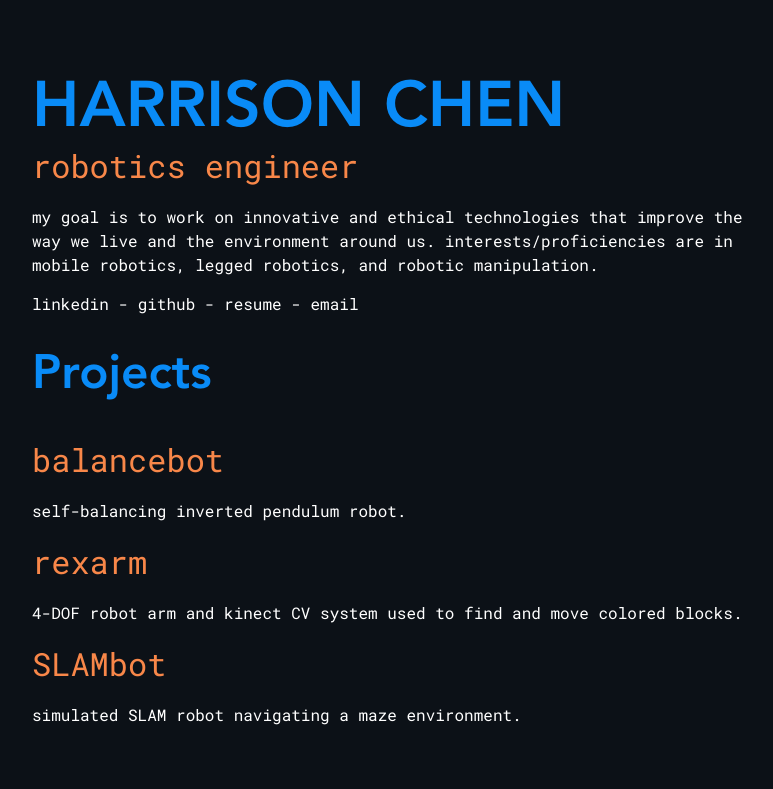
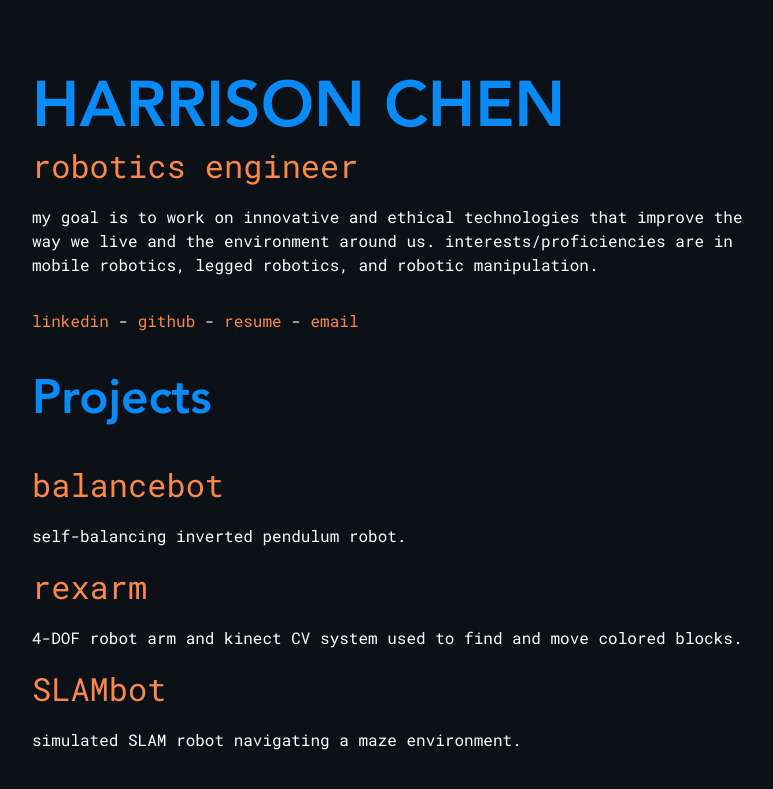
Before and after one commit to chen-harrison/chen-harrison.github.io, a Jekyll site: the page built from index.md, in a window 1280 px wide. Shown: the top 789 px of the page, without its empty margins (238-1011 px from the left). Built offline with Jekyll 4.4.1, drawn with Linux system fonts in a browser that asks for light colours.

Commit message:
move links to include, font color changes

```diff
--- /dev/null
+++ b/_includes/links.html
@@ -0,0 +1,6 @@
+<div style="margin-top: 2em;margin-bottom: 2em;">
+    <a href="https://www.linkedin.com/in/{{ site.linkedin_username| cgi_escape | escape }}">linkedin</a> -
+    <a href="https://github.com/{{ site.github_username| cgi_escape | escape }}">github</a> -
+    <a href="/assets/HarrisonChen_Resume.pdf" download>resume</a> -
+    <a href="mailto:{{ site.email }}">email</a>
+</div>
--- a/_layouts/home.html
+++ b/_layouts/home.html
@@ -3,15 +3,13 @@ layout: default
 ---
 
 <div class="home">
-  <h1 class="heading" style="margin-bottom:-0.25em">{{ site.title | upcase }}</h1>
-  <h3 class="subheading">{{ site.headline }}</h3>
+  <header>
+    <h1 class="heading" style="margin-bottom:-0.25em">{{ site.title | upcase }}</h1>
+    <h3 class="subheading">{{ site.headline }}</h3>
+  </header>
   <p>{{ site.description }}</p>
 
-  <a href="https://www.linkedin.com/in/{{ site.linkedin_username| cgi_escape | escape }}">linkedin</a> -
-  <a href="https://github.com/{{ site.github_username| cgi_escape | escape }}">github</a> -
-  <a href="/assets/HarrisonChen_Resume.pdf" download>resume</a> -
-  <a href="mailto:{{ site.email }}">email</a>
-  <br>
+  {%- include links.html -%}
 
   {%- if site.projects.size > 0 -%}
     <h2 class="heading">{{ page.list_title | default: "Projects" }}</h2>
@@ -21,7 +19,7 @@ layout: default
           {{ project.title | escape }}
         </a>
       </h3>
-      <p> {{ project.summary}} </p>
+      <p> {{ project.summary }} </p>
     {%- endfor -%}
   {%- endif -%}
 
--- a/_sass/regular/_base.scss
+++ b/_sass/regular/_base.scss
@@ -114,7 +114,7 @@ h3 {
  */
 a {
   // color: $brand-color;
-  color: inherit;
+  color: $orange;
   text-decoration: none;
 
   // &:visited {
--- a/_sass/regular/_syntax-highlighting.scss
+++ b/_sass/regular/_syntax-highlighting.scss
@@ -6,7 +6,8 @@
   @extend %vertical-rhythm;
 
   .highlighter-rouge & {
-    background: #eef;
+    background: #eeeeff;
+    // background: lighten($background-color, 50%)
   }
 
   .c     { color: #998; font-style: italic } // Comment
```
